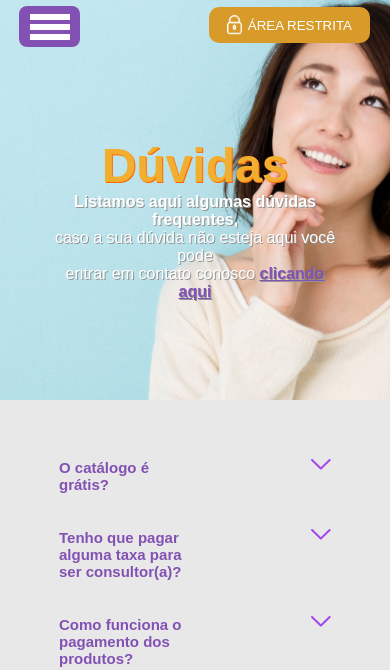
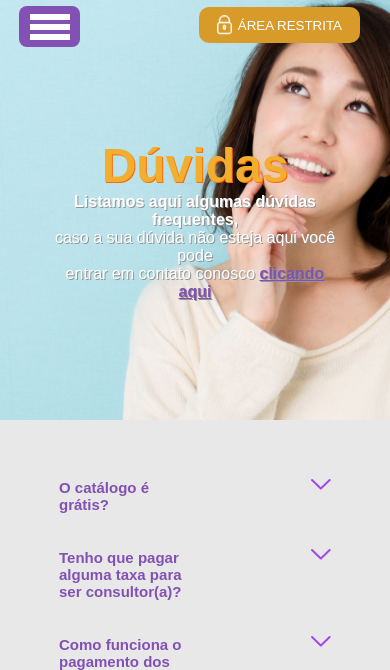
Before and after one commit to allanplobo/DuvidasPage, a PHP site: page / in a window 390 px wide. Shown: the top 670 px of the page. Run offline with PHP 8.4, Linux system fonts and the light colour scheme.

Commit message:
CSS Improves

```diff
--- a/assets/css/styles.css
+++ b/assets/css/styles.css
@@ -130,6 +130,7 @@ button {
 }
 
 .topbar__menu__right-button {
+    margin-right: 48px;
     background-color: rgb(216, 155, 41);
 }
 
@@ -155,7 +156,7 @@ button {
 
 .first-section {
     width: 100%;
-    height: 400px;
+    height: 420px;
     padding-top: 50px;
     box-sizing: border-box;
     background-image: url('../images/header.png');
@@ -294,6 +295,9 @@ footer {
         display: block;
         position: relative;
     }
+    .topbar__menu__right-button {
+        margin-right: 30px;
+    }
     .topbar {
         display: flex;
         justify-content: space-between;
--- a/assets/js/index.js
+++ b/assets/js/index.js
@@ -14,11 +14,11 @@ var i;
 for (i = 0; i < acc.length; i++) {
     acc[i].addEventListener("click", function() {
         this.children.item(1).classList.toggle('opened-panel-arrow')
-        var panel = this.nextElementSibling;
+        let panel = this.nextElementSibling;
         if (panel.style.maxHeight) {
             panel.style.maxHeight = null;
         } else {
-            panel.style.maxHeight = panel.scrollHeight + 50 + "px";
+            panel.style.maxHeight = panel.scrollHeight + "px";
         }
     });
 }
```
